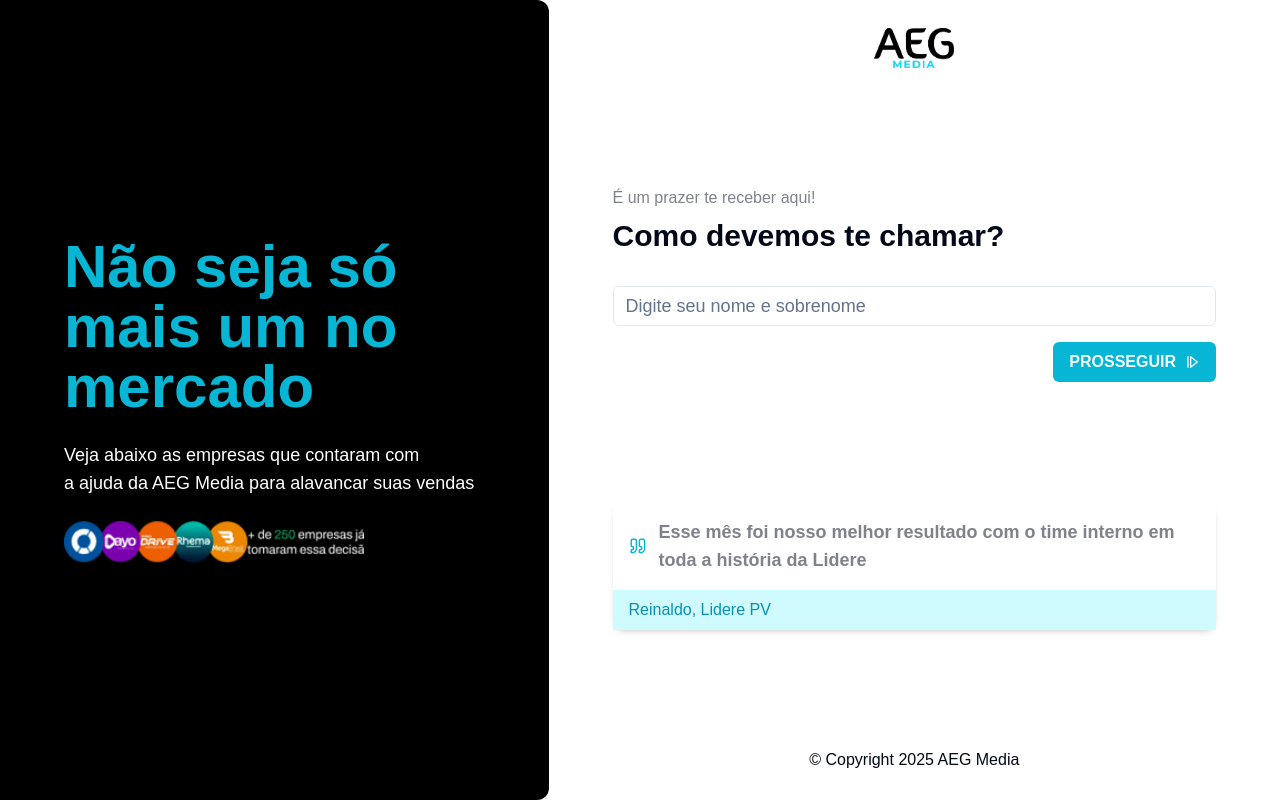
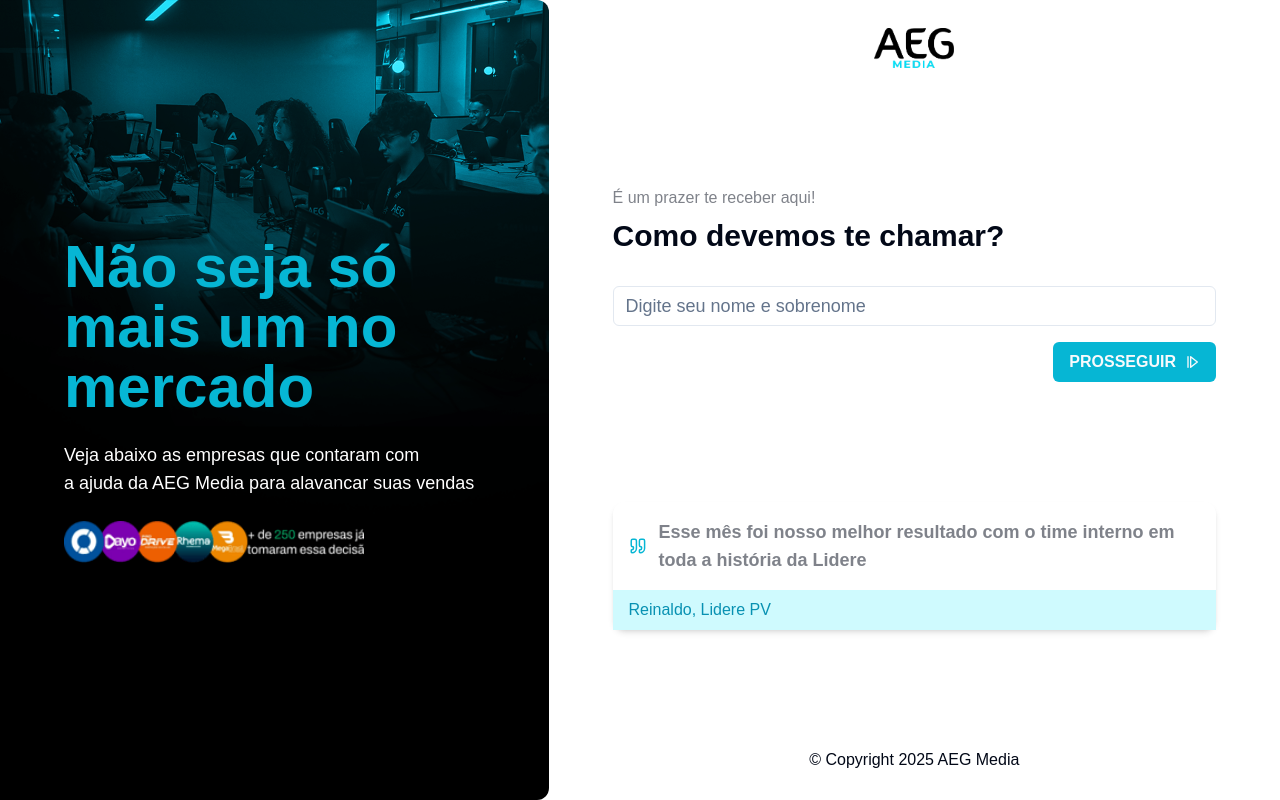
Before and after one commit to joao-mororo/forms.aegmedia, a Next.js app: page / in a window 1280 px wide. Built offline with nearby package versions, Linux system fonts and the light colour scheme.

Commit message:
add bg-image

```diff
--- a/src/app/page.tsx
+++ b/src/app/page.tsx
@@ -5,7 +5,7 @@ import Form from "@/components/form";
 export default function Home() {
   return (
     <main className="w-full h-screen grid grid-cols-7">
-      <div className="hidden sm:flex flex-col justify-center bg-black text-white col-span-3 rounded-tr-xl rounded-br-xl p-16 gap-6">
+      <div className="hidden sm:flex flex-col justify-center bg-black bg-[url('/bg-image.png')] bg-top bg-cover text-white col-span-3 rounded-tr-xl rounded-br-xl p-16 gap-6">
         <h1 className="text-6xl font-bold text-cyan-500">
           Não seja só mais um no mercado
         </h1>
```
Also changed, not shown: public/bg-image.png (added).
